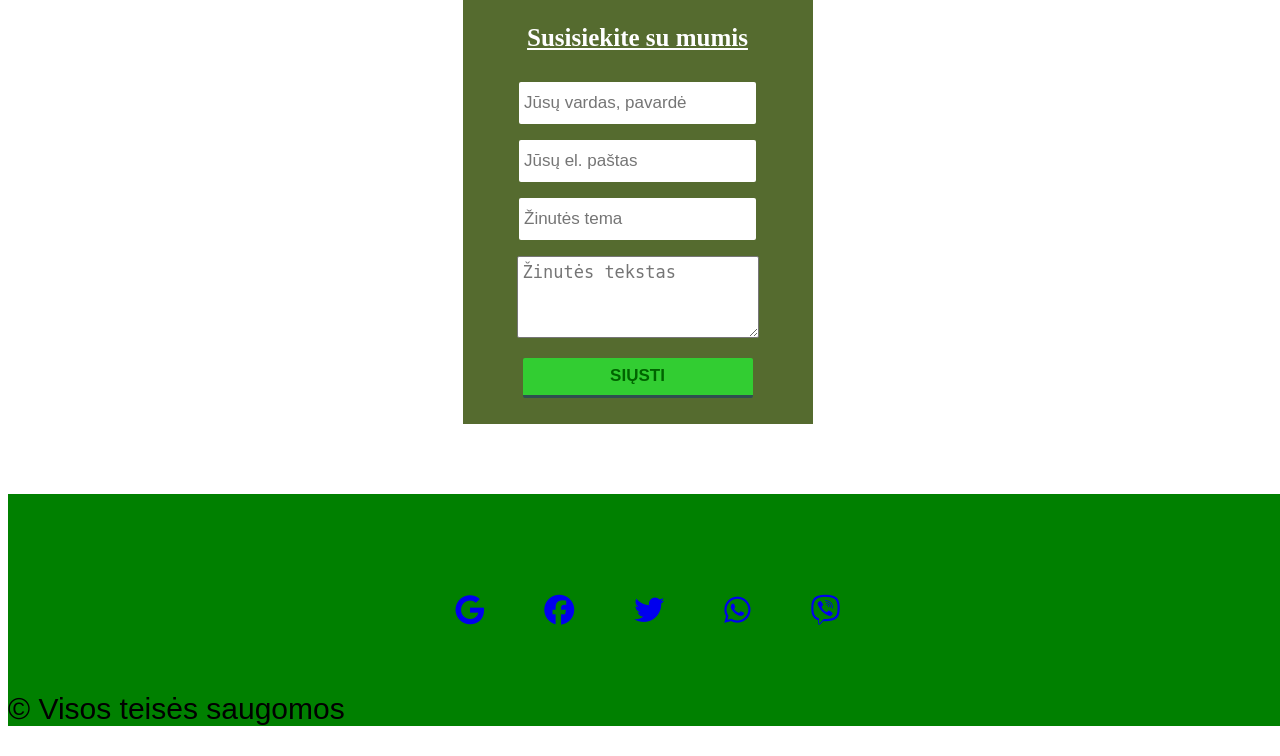
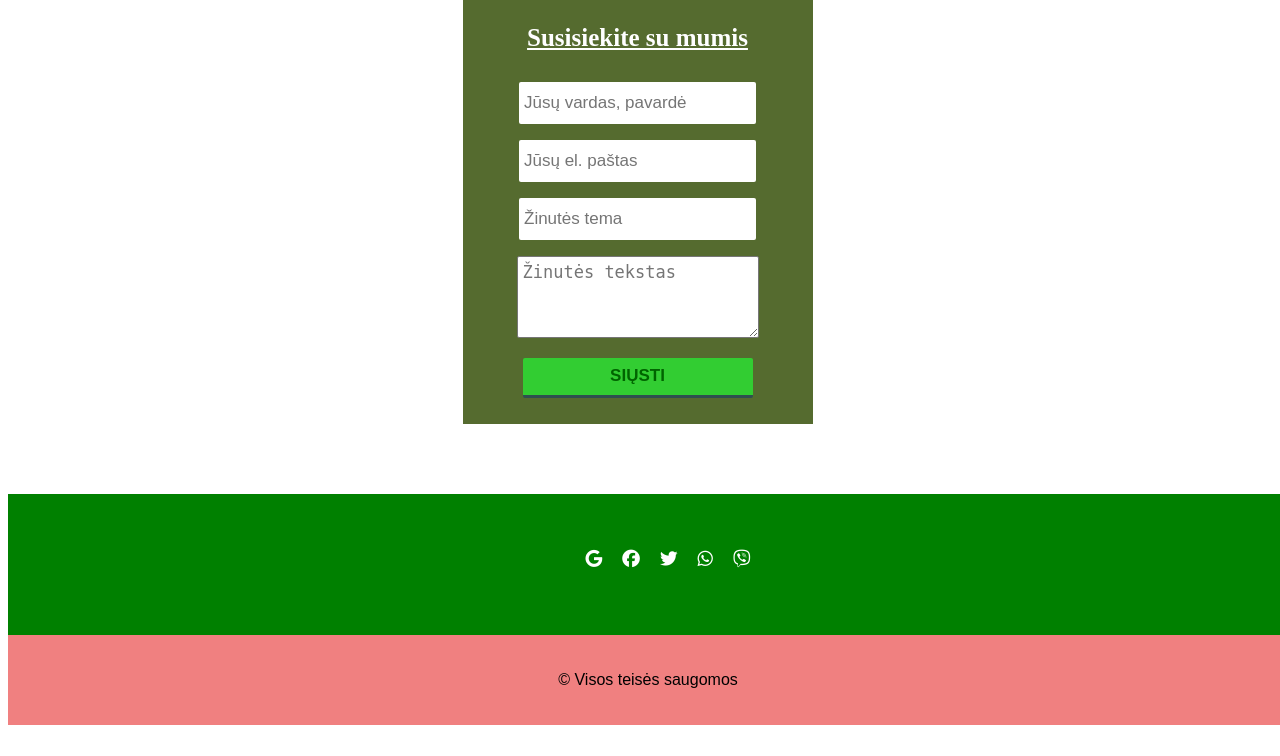
Before and after one commit to robertadau/robertos, a PHP site: page /projecto_failai/public_html/kontaktai.html in a window 1280 px wide. Shown: the part 103-859 px from the top of the page. After the commit the page ends 828 px from the top, so only its background shows below. Run offline with PHP 8.4, Linux system fonts and the light colour scheme; some libraries are stand-ins or nearby versions.

Commit message:
pakeiciau

```diff
--- a/projecto_failai/public_html/css/kontaktai.css
+++ b/projecto_failai/public_html/css/kontaktai.css
@@ -127,47 +127,49 @@ footer {
     height: auto;
     width: 100vw;
     font-family: sans-serif;
-    font-size: 30px;
     padding-top: 40px;
     color: black;
 }
 
-
-.footer a {
-    color: black;
-    text-decoration: none;
-}
-
-
-.footer__link {
-    font-weight: bold;
-}
-
-.footer__link:hover,
-.social-list__link:hover {
-    opacity: .9;
-}
-
-.footer__link:hover {
-    text-decoration: none;
+.footer-content {
+    display: flex;
+    align-items: center;
+    justify-content: center;
+    flex-direction: column;
+    text-align: center;
 }
 
 .social-list {
     list-style: none;
     display: flex;
+    align-items: center;
     justify-content: center;
-    margin: 2em 0 0;
-    padding: 0;
+    margin: 1rem 0 3rem 0;
 }
 
 .social-list__item {
-    margin: 0 .5em;
+    margin: 0 10px;
 }
 
 .social-list__link {
-    padding: .5em;
+    text-decoration: none;
+    color: white;
 }
 
+.social-list a i {
+    font-size: 1.1rem;
+}
+
+.social-list a:hover i {
+    color: limegreen;
+}
+
+.footer-bottom {
+    background: lightcoral;
+    width: 100vw;
+    padding: 20px 0;
+    text-align: center;
+}
 
 /* kontaktai */
 
```
